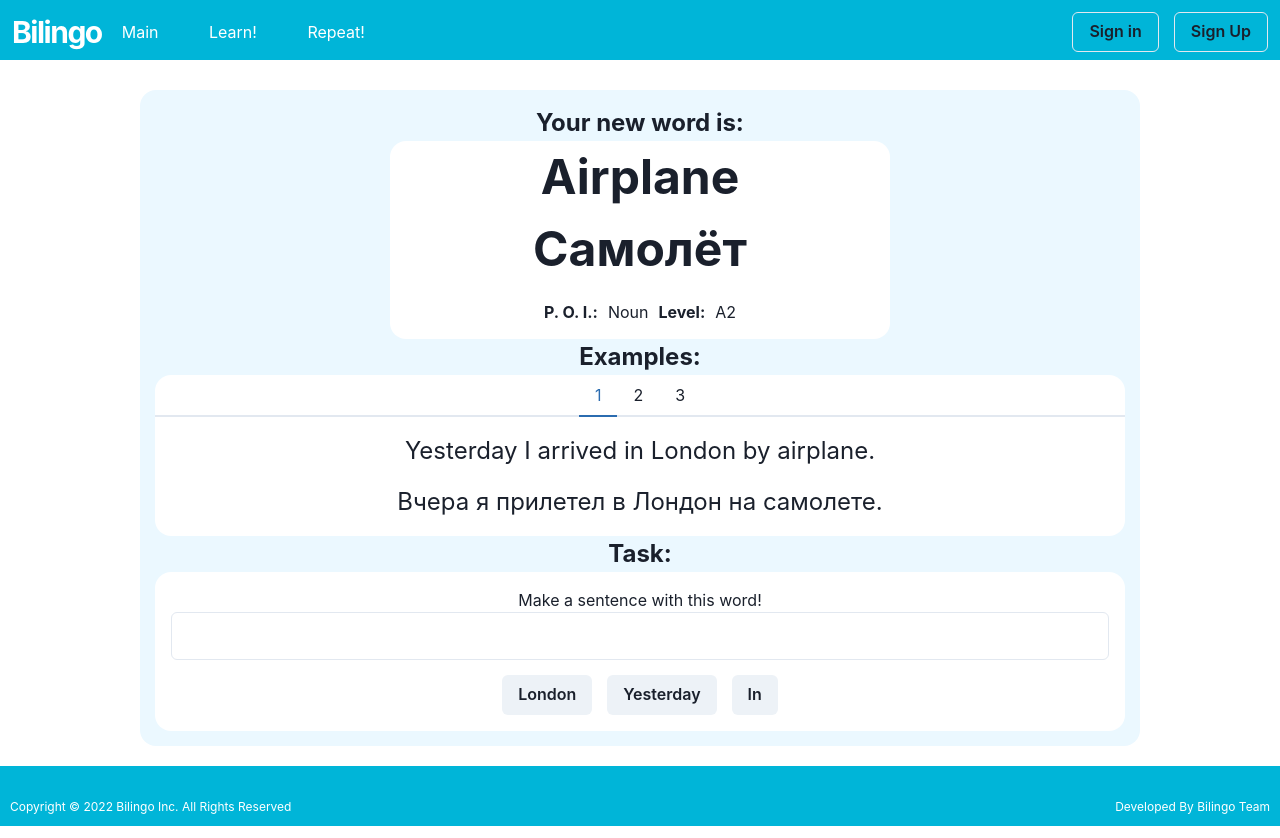
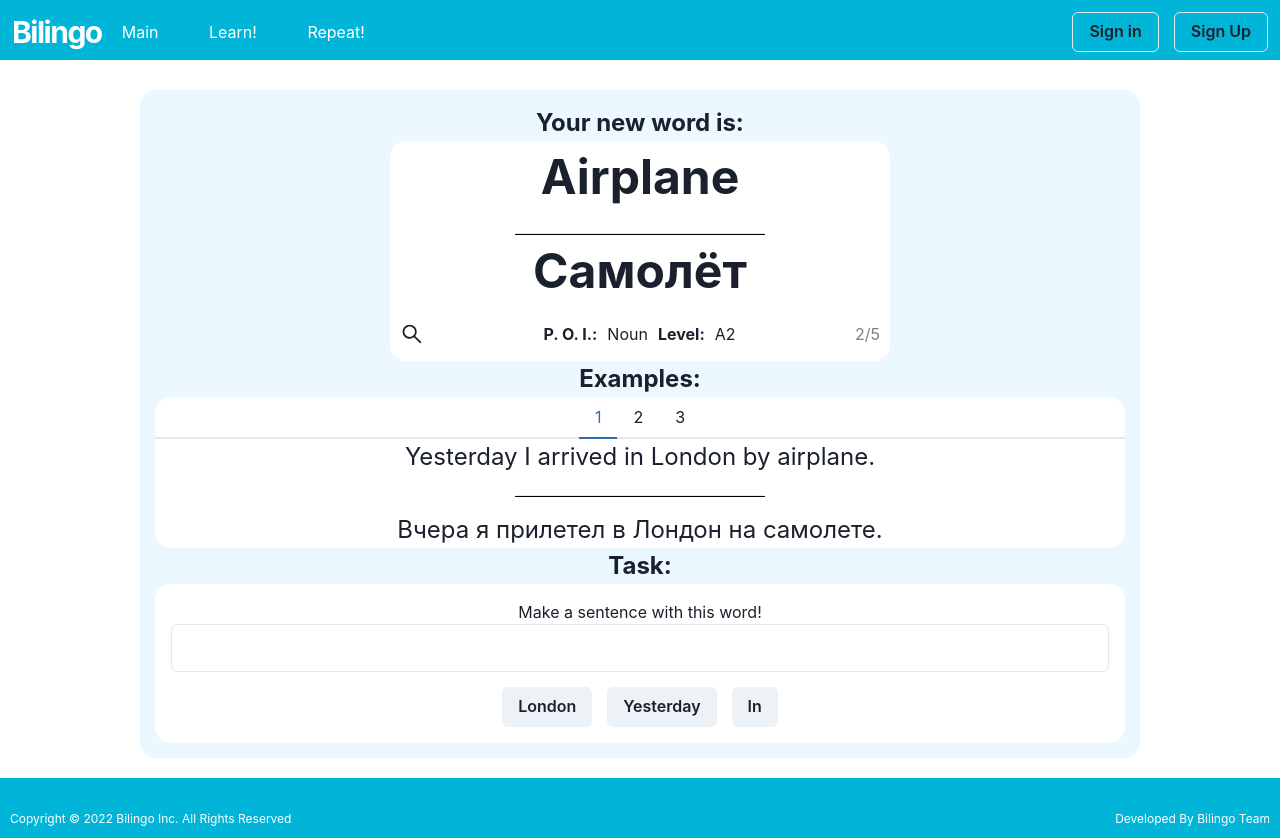
Before and after one commit to yeashy/Bilingo-frontend, a React (Create React App) app: page /learn in a window 1280 px wide. Built offline with nearby package versions, Linux system fonts and the light colour scheme.

Commit message:
fixed learn page

```diff
--- a/src/components/ExampleTabs.jsx
+++ b/src/components/ExampleTabs.jsx
@@ -11,10 +11,10 @@ function ExpampleTabs() {
 
 
             <TabPanels>
-                <TabPanel>
+                <TabPanel padding="0 100px">
                     <Flex flexDirection='column'>
                         <Text fontSize='2xl'>Yesterday I arrived in London by airplane.</Text>
-
+                        <hr />
                         <Text fontSize='2xl' mt='15px'>Вчера я прилетел в Лондон на самолете.</Text>
                     </Flex>
                 </TabPanel>
--- a/src/components/NewWordBox.jsx
+++ b/src/components/NewWordBox.jsx
@@ -1,18 +1,23 @@
-import { Box, Flex, Text } from "@chakra-ui/react";
+import { Flex, Text } from "@chakra-ui/react";
+import { AiOutlineSearch } from "react-icons/ai";
 
-function NewWordBox(){
-    return(
-        <Flex bgColor='white' borderRadius='16px' flexDirection='column' maxW='500px' >
+function NewWordBox() {
+    return (
+        <Flex bgColor='white' borderRadius='16px' flexDirection='column' maxW='500px' padding="0 10px">
             <Text as='b' fontSize='5xl'>Airplane</Text>
-
+            <hr />
             <Text as='b' fontSize='5xl'>Самолёт</Text>
 
-            <Flex justifyContent='center' my='15px'>
-                <Text as='b'>P. O. I.:</Text>
-                <Text mx='10px'>Noun</Text>
+            <Flex justifyContent='space-between' my='15px'>
+                <Text fontSize="2xl"><AiOutlineSearch /></Text>
+                <Flex>
+                    <Text as='b'>P. O. I.:</Text>
+                    <Text mx='10px'>Noun</Text>
 
-                <Text as='b'>Level:</Text>
-                <Text ml='10px'>A2</Text>
+                    <Text as='b'>Level:</Text>
+                    <Text ml='10px'>A2</Text>
+                </Flex>
+                <Text color="gray">2/5</Text>
             </Flex>
         </Flex>
     )
--- a/src/css/App.css
+++ b/src/css/App.css
@@ -54,3 +54,10 @@ footer{
   padding: 10px;
   font-size: 12px;
 }
+
+hr{
+  border-bottom: 1px solid black;
+  width: 250px;
+  align-self: center;
+  margin-top: 20px!important;
+}
```
